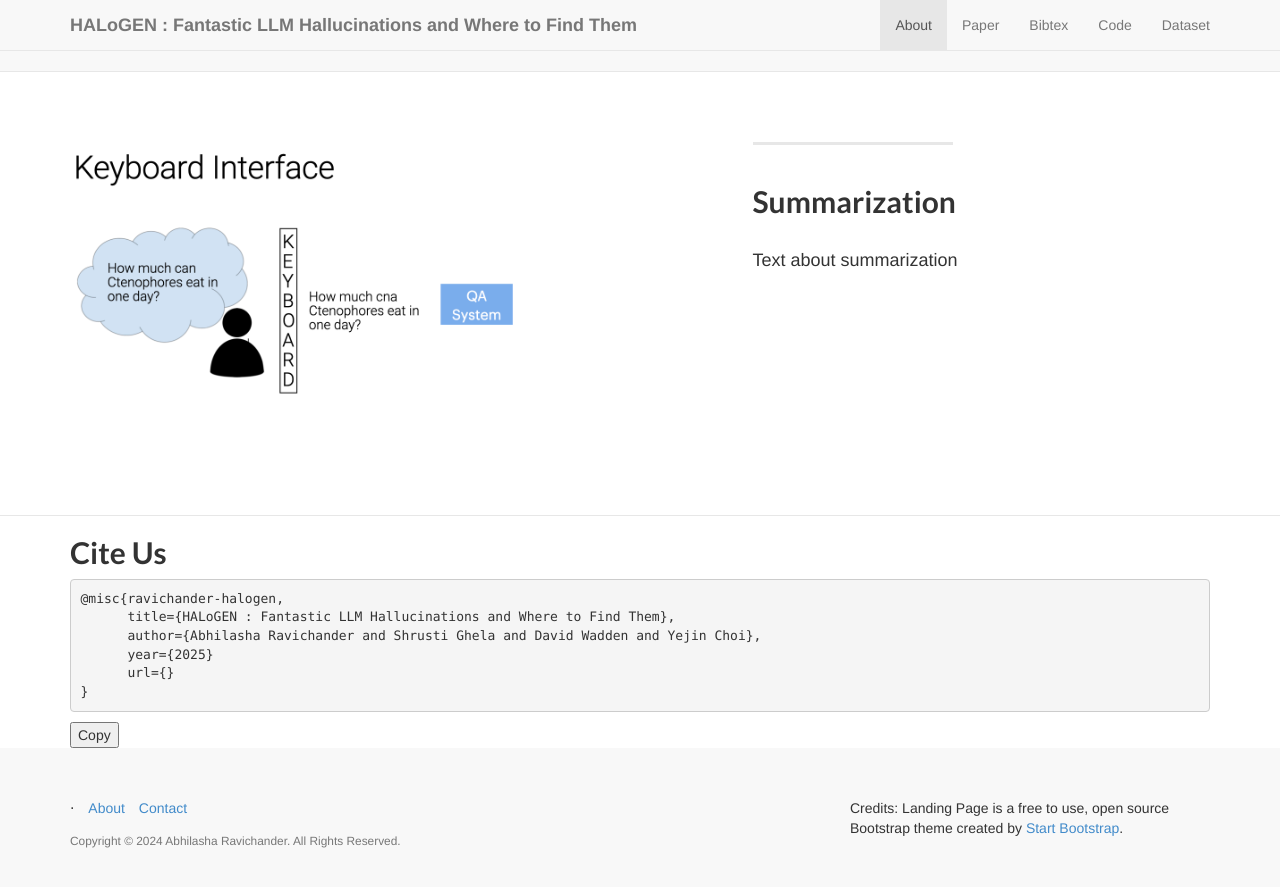
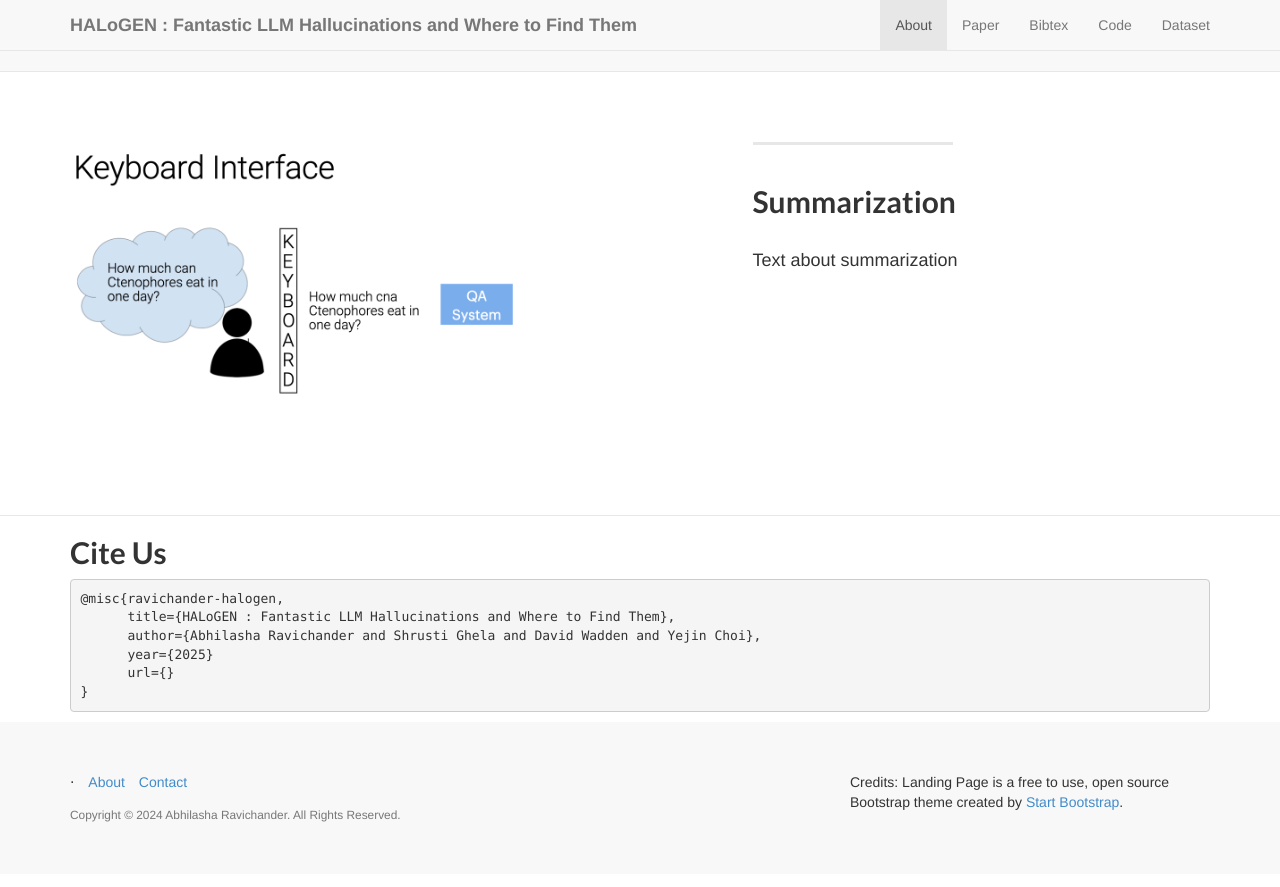
Before and after one commit to halogen-hallucinations/halogen-hallucinations.github.io, a Jekyll site: the page built from index.md, in a window 1280 px wide and 900 px high, scrolled down 2069 px. Shown: the top 887 px of the window. Built offline with Jekyll 4.4.1, drawn with Linux system fonts in a browser that asks for light colours; our own code applies the rules of GitHub Pages for plain Markdown files.

Commit message:
Update page_content.html

```diff
--- a/_includes/page_content.html
+++ b/_includes/page_content.html
@@ -65,9 +65,6 @@
       year={2025}
       url={}
 }</code></pre>
-
-      <!-- Copy button -->
-      <button id="copyButton" class="button is-dark">Copy</button>
     </div>
   </div>
 </section>
```
